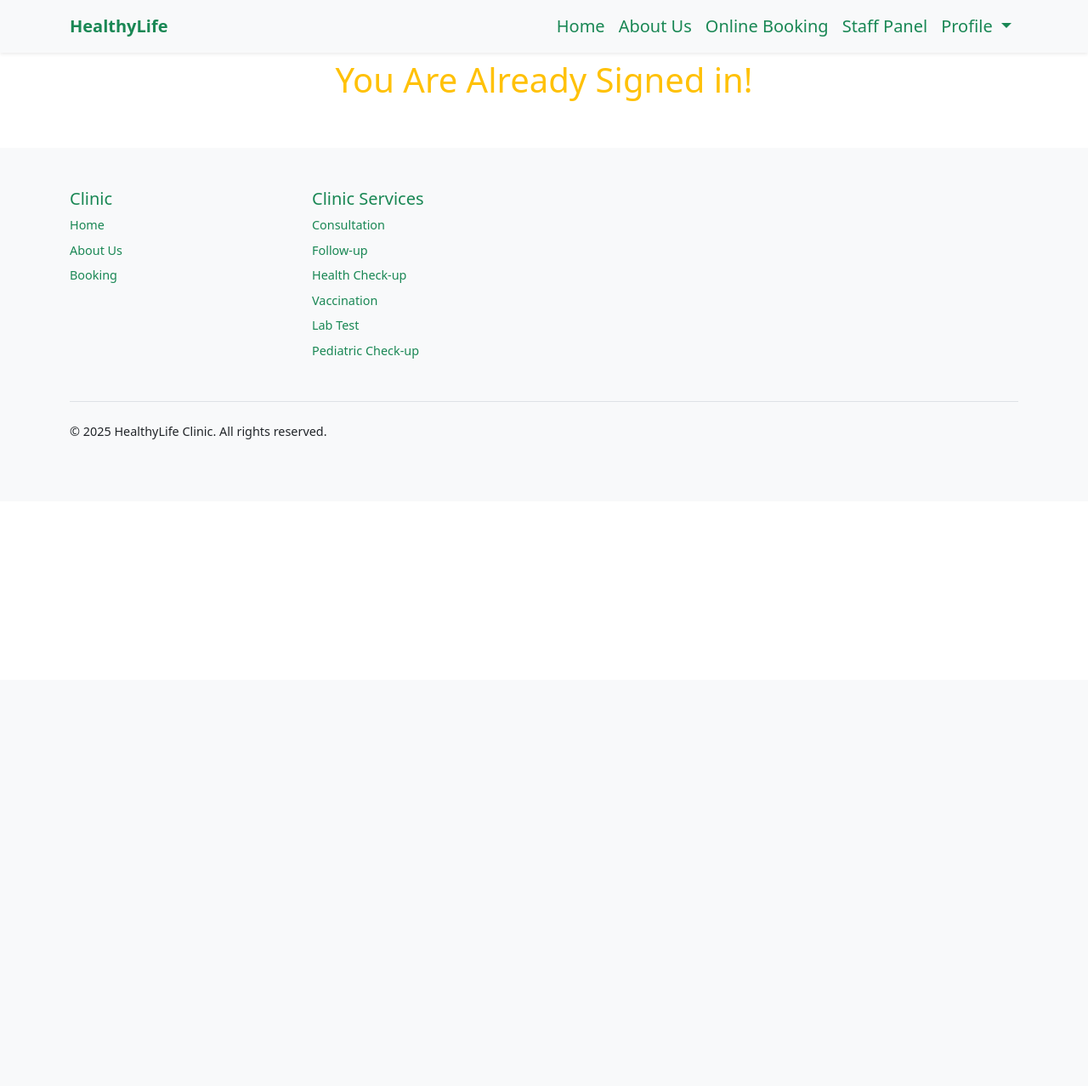
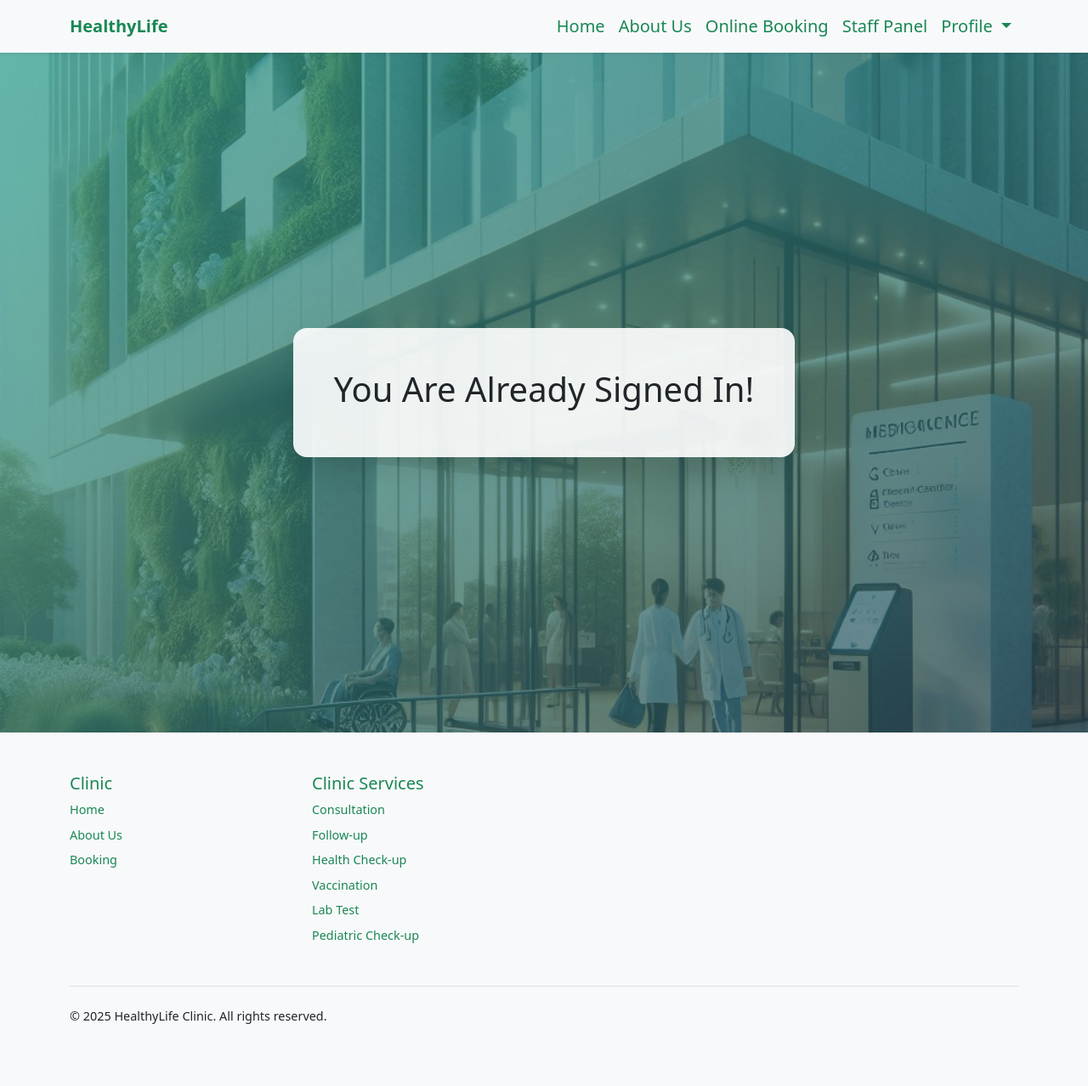
Before and after one commit to Deek2G/Healthy-Life-Clinic-Booking-System, a Django app: template Clinic-Booking-System-main/booking/clinic/members/templates/authenticate/register_user.html in a window 1280 px wide. Shown: the whole page at 85% size. Before the commit the page ends 517 px from the top, so only its background shows below. Run offline with Django 4.2, Linux system fonts and the light colour scheme; the template is opened without the code that fills it, so the values that code supplies are empty; a user stored in the database is signed in; parts of the project's set-up code (start-up, migrations or seed data) failed here and were passed over; some libraries are stand-ins or nearby versions.

Commit message:
registerui

```diff
--- a/Clinic-Booking-System-main/booking/clinic/members/templates/authenticate/register_user.html
+++ b/Clinic-Booking-System-main/booking/clinic/members/templates/authenticate/register_user.html
@@ -1,33 +1,170 @@
-<title>Sign Up</title>
 {% extends 'layout.html' %}
 {% load static %}
+
+{% block head %}
+<title>Sign Up</title>
+<link href="https://fonts.googleapis.com/css2?family=Montserrat:wght@400;600&display=swap" rel="stylesheet">
+<style>
+:root {
+    --primary-color: #2A9D8F;
+    --secondary-color: #264653;
+    --accent-color: #E9C46A;
+    --text-dark: #2B2D42;
+    --text-light: #EDF2F4;
+}
+
+/* Full-page background */
+.hero-section {
+    background: linear-gradient(
+        to bottom right,
+        rgba(42, 157, 143, 0.7),
+        rgba(38, 70, 83, 0.7)
+    ), url('{% static "images/medical-bg.jpg" %}');
+    background-size: cover;
+    background-position: center;
+    background-attachment: fixed;
+    min-height: 100vh;
+    display: flex;
+    justify-content: center;
+    align-items: center;
+}
+
+/* Centered form panel */
+.register-panel {
+    background: rgba(255, 255, 255, 0.95);
+    padding: 3rem;
+    border-radius: 1rem;
+    box-shadow: 0 15px 25px rgba(0, 0, 0, 0.1);
+    backdrop-filter: blur(10px);
+    animation: fadeInUp 0.8s ease forwards;
+    margin: 5rem auto;
+    max-width: 600px;
+    width: 100%;
+    opacity: 0;
+}
+
+@keyframes fadeInUp {
+    0% {
+        transform: translateY(40px);
+        opacity: 0;
+    }
+    100% {
+        transform: translateY(0);
+        opacity: 1;
+    }
+}
+
+.register-panel h1 {
+    font-size: 2.5rem;
+    color: var(--primary-color);
+    margin-bottom: 2rem;
+    font-weight: 700;
+    text-align: center;
+}
+
+.form-label {
+    font-weight: 600;
+    color: var(--secondary-color);
+    margin-bottom: 0.5rem;
+}
+
+.form-control {
+    font-size: 1.1rem;
+    padding: 0.75rem;
+    border-radius: 0.5rem;
+    border: 1px solid #ccc;
+}
+
+.form-control:focus {
+    border-color: var(--primary-color);
+    outline: none;
+    box-shadow: 0 0 0 2px rgba(42, 157, 143, 0.2);
+}
+
+.custom-btn {
+    background-color: var(--primary-color);
+    color: white;
+    border: none;
+    padding: 0.75rem 1.5rem;
+    font-weight: 600;
+    font-size: 1.1rem;
+    border-radius: 0.5rem;
+    width: 100%;
+    transition: all 0.3s ease;
+}
+
+.custom-btn:hover {
+    background-color: #21867a;
+    box-shadow: 0 8px 16px rgba(0,0,0,0.1);
+}
+
+.redirect-link {
+    margin-top: 1.5rem;
+    text-align: center;
+    font-size: 1rem;
+    color: var(--text-dark);
+}
+
+.redirect-link a {
+    color: var(--secondary-color);
+    font-weight: 600;
+    text-decoration: none;
+    margin-left: 0.5rem;
+}
+
+.redirect-link a:hover {
+    color: var(--accent-color);
+}
+
+/* Not Signed In */
+.sign-in-message {
+    text-align: center;
+    background: rgba(255,255,255,0.9);
+    padding: 3rem;
+    border-radius: 1rem;
+    box-shadow: 0 15px 30px rgba(0,0,0,0.1);
+}
+
+/* Responsive */
+@media (max-width: 768px) {
+    .register-panel {
+        padding: 2rem;
+        margin: 2rem 1rem;
+    }
+}
+</style>
+{% endblock %}
+
 {% block body %}
-
-
-
+<section class="hero-section">
     {% if user.is_authenticated %}
-<h1 class="p-2 text-center mb-5 text-warning">You Are Already Signed in!</h1>
-
+        <div class="sign-in-message">
+            <h1>You Are Already Signed In!</h1>
+        </div>
     {% else %}
-
-
-<div class="bg-white fPersian">
-<div class="shadow p-4 mb-5 bg-body bg-body rounded text-black  m-5">
-    <h1 class="text-black p-3 ">Sign Up</h1>
+        <div class="register-panel">
+            <h1>Sign Up</h1>
             <form method="POST" action="{% url 'register' %}">
                 {% csrf_token %}
 
-       {{ form.as_p }}
+                {% for field in form %}
+                    <div class="mb-3">
+                        <label for="{{ field.id_for_label }}" class="form-label">{{ field.label }}</label>
+                        {{ field }}
+                        {% if field.errors %}
+                            <div class="text-danger">{{ field.errors }}</div>
+                        {% endif %}
+                    </div>
+                {% endfor %}
 
-        <br/>
-        <button type="submit" class="btn btn-primary">Submit</button>
-        </br>
-        <label class="form-label fs-3 mt-5">Already Have An Account?</label>
-        </br>
-        <a href="{% url 'login' %}" class="btn btn-primary">Sign in</a>
+                <button type="submit" class="custom-btn mt-3">Submit</button>
+
+                <div class="redirect-link">
+                    Already have an account?
+                    <a href="{% url 'login' %}">Sign In</a>
+                </div>
             </form>
         </div>
-<br/><br/><br/>
-</div>
     {% endif %}
+</section>
 {% endblock %}
```
Also changed, not shown: Clinic-Booking-System-main/booking/clinic/db.sqlite3. Lines whose indentation alone changed are shown as unchanged.
